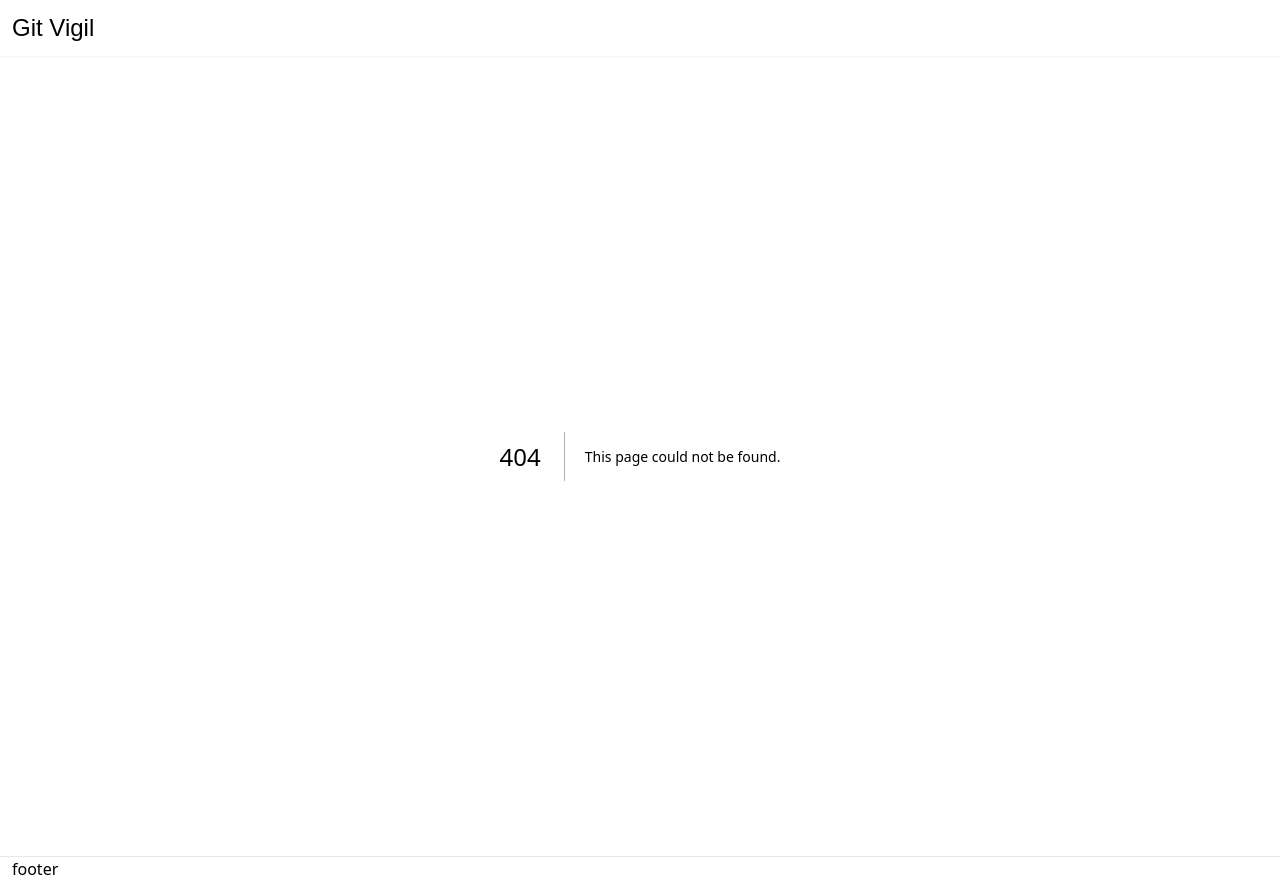
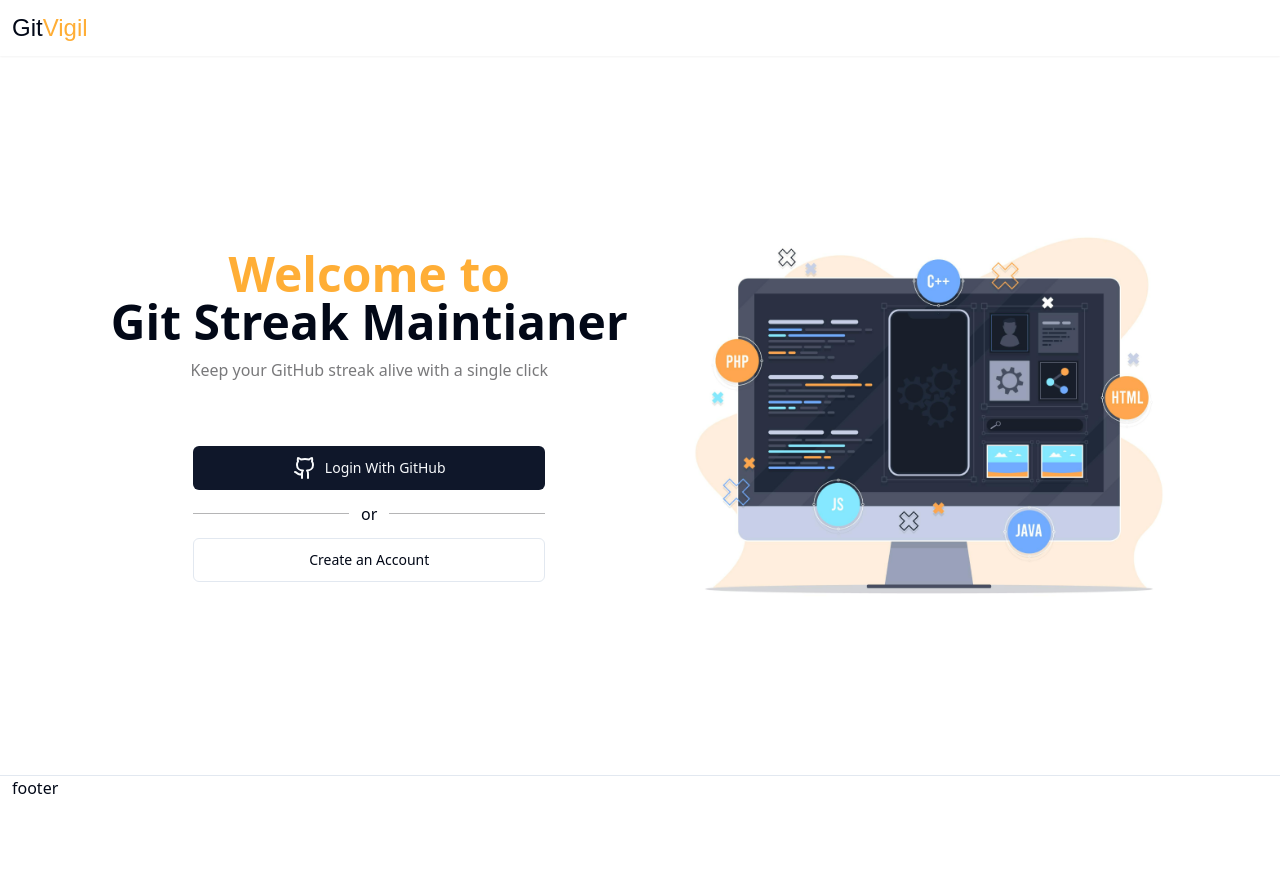
Before and after one commit to kartikmalik0/GitVigil, a Next.js app: page /login in a window 1280 px wide. Before the commit this address had no page. After the commit the page ends 800 px from the top, so only its background shows below. Built offline with nearby package versions, Linux system fonts and the light colour scheme; a web font is replaced by a local one.

Commit message:
accelerate prisma remain

```diff
--- /dev/null
+++ b/src/app/(admin)/dashboard/page.tsx
@@ -0,0 +1,11 @@
+import React from 'react'
+
+const Dashboard = () => {
+    return (
+        <div>
+            Dashboard
+        </div>
+    )
+}
+
+export default Dashboard
--- a/src/app/api/auth/[...nextauth]/route.ts
+++ b/src/app/api/auth/[...nextauth]/route.ts
@@ -1,2 +1,3 @@
 import { handlers } from "@/auth" // Referring to the auth.ts we just created
 export const { GET, POST } = handlers
+export const runtime = 'edge';
--- /dev/null
+++ b/src/app/login/page.tsx
@@ -0,0 +1,64 @@
+"use client"
+import MaxWidhtWrapper from '@/components/MaxWidthWrapper'
+import { Button, buttonVariants } from '@/components/ui/button'
+import React from 'react'
+import LoginImage from "@/assets/images/login.png"
+import Image from 'next/image'
+import { Github } from 'lucide-react'
+import Link from 'next/link'
+import { signIn } from 'next-auth/react'
+
+const Login = () => {
+    return (
+        <MaxWidhtWrapper className='flex items-center justify-around'>
+            <div className='space-y-16'>
+                <div className='text-center space-y-3'>
+                    <div className=' text-4xl md:text-5xl font-bold '>
+                        <h1 className='text-themeColor'>Welcome to</h1>
+                        <h1>Git Streak Maintianer</h1>
+                    </div>
+                    <p className='text-subHeading'>
+                        Keep your GitHub streak alive with a single click
+                    </p>
+                </div>
+                <div className='flex w-full flex-col gap-3 items-center '>
+                    <Button
+                        onClick={() => signIn("github")}
+                        size={"lg"}
+                        className='max-w-[22rem] w-full flex gap-2 items-center'>
+                        <Github />
+                        Login With GitHub
+                    </Button>
+                    <div className='flex w-full  max-w-[22rem] items-center justify-between'>
+                        <div className='h-[1px] w-[80%] bg-subLighter' />
+                        <span className='mx-3'>
+                            or
+                        </span>
+                        <div className='h-[1px] w-[80%] bg-subLighter' />
+                    </div>
+
+                    <Link
+                        target='_blank'
+                        href="https://github.com/signup?source=login"
+                        className={`w-full max-w-[22rem] ${buttonVariants({ variant: "outline", size: "lg" })}`}
+                    >
+                        Create an Account
+                    </Link>
+
+
+                </div>
+            </div>
+            <div className='hidden md:block'>
+                <Image
+                    className='max-w-[30rem]'
+                    src={LoginImage}
+                    alt='Login Page Image'
+                    width={557}
+                    height={588}
+                />
+            </div>
+        </MaxWidhtWrapper>
+    )
+}
+
+export default Login
--- a/src/auth.ts
+++ b/src/auth.ts
@@ -5,6 +5,8 @@ import Github from "next-auth/providers/github";
 
 export const { handlers, signIn, signOut, auth } = NextAuth({
     adapter: PrismaAdapter(prisma),
-
+    pages: {
+        signIn: "/login",
+    },
     providers: [Github],
 });
--- a/src/components/Logo.tsx
+++ b/src/components/Logo.tsx
@@ -2,7 +2,7 @@
 import { Rubik_Moonrocks } from "next/font/google"
 
 const inter = Rubik_Moonrocks({
-    subsets:["cyrillic"],
+    subsets: ["cyrillic"],
     weight: ["400"]
 })
 
@@ -10,7 +10,10 @@ const inter = Rubik_Moonrocks({
 const Logo = () => {
     return (
         <h1 className={`${inter.className} text-2xl`}>
-            Git Vigil
+            Git
+            <span className="text-themeColor">
+                Vigil
+            </span>
         </h1>
     )
 }
--- a/src/components/MaxWidthWrapper.tsx
+++ b/src/components/MaxWidthWrapper.tsx
@@ -9,9 +9,9 @@ const MaxWidhtWrapper = ({
     children:ReactNode
 }) => {
   return (
-    <div className={cn('mx-auto w-full max-w-screen-xl px-2.5 md:px-20',className)}>
+    <section className={cn('mx-auto w-full max-w-screen-xl px-2.5 md:px-20',className)}>
       {children}
-    </div>
+    </section>
   )
 }
 
--- a/src/middleware.ts
+++ b/src/middleware.ts
@@ -1 +1,3 @@
-export { auth as middleware } from "@/auth"
+export { auth as middleware } from "@/auth";
+
+export const config = { matcher: ["/dashboard"] };
--- a/tailwind.config.ts
+++ b/tailwind.config.ts
@@ -20,6 +20,8 @@ const config = {
         extend: {
             colors: {
                 themeColor: "#FFAE36",
+                subHeading: "#79797B",
+                subLighter:"#B5B5B6",
                 border: "hsl(var(--border))",
                 input: "hsl(var(--input))",
                 ring: "hsl(var(--ring))",
```
Also changed, not shown: src/assets/images/login.png (added).
